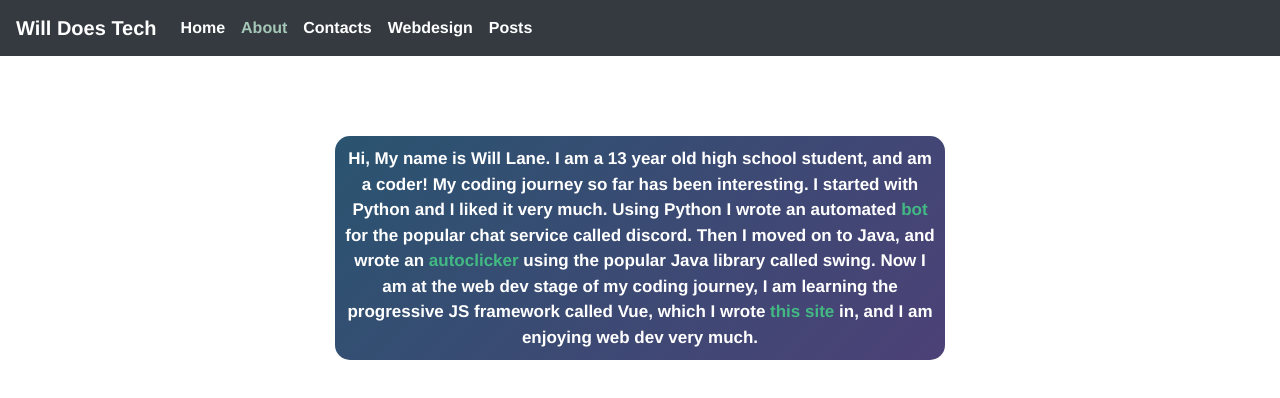
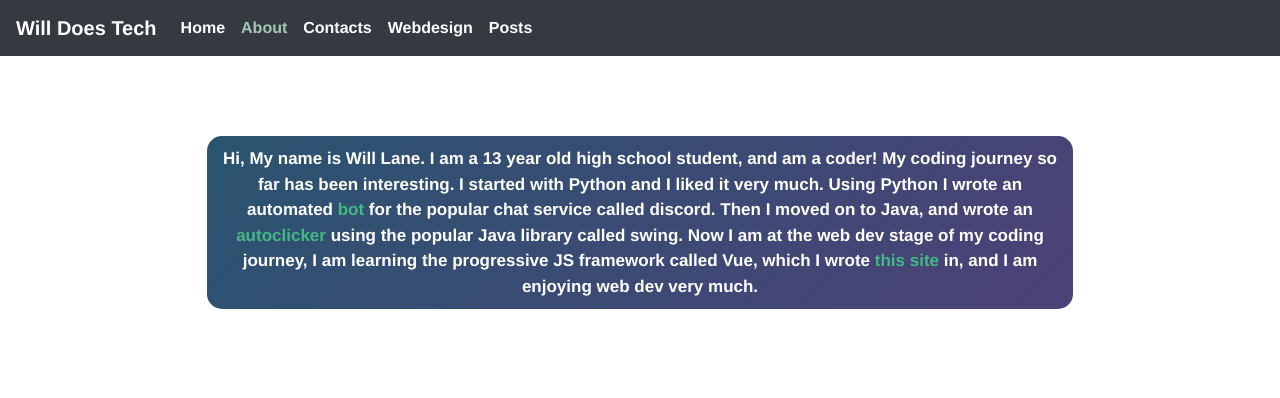
Before and after one commit to willdoescode/revampedportfoliosit, a Vue app: page /about in a window 1280 px wide. Shown: the top 398 px of the page. Built offline with nearby package versions, Linux system fonts and the light colour scheme; what vue-clipboard2 would draw is missing.

Commit message:
changed some vw

```diff
--- a/src/components/Me.vue
+++ b/src/components/Me.vue
@@ -7,7 +7,7 @@
 
 <script>
 export default {
-  name: 'Me'
+  name: "Me"
 }
 </script>
 
@@ -22,12 +22,16 @@ export default {
 .me {
   width: 300px;
   border-radius: 50%;
-  transition: 0.3s;
+  transition: 0.8s;
   padding: 10px;
   background-color: #5d4257;
   background-image: linear-gradient(315deg, #5d4257 0%, #a5c7b7 74%);
   &:hover {
-    border-radius: 15px;
+    transform: rotate(-360deg);
+  }
+}
+@keyframes spin {
+  100% {
   }
 }
 </style>
--- a/src/views/About.vue
+++ b/src/views/About.vue
@@ -32,7 +32,7 @@ export default {
 .container {
   display: block;
   place-items: center;
-  width: 50vw;
+  width: 70vw;
   margin-top: 80px;
   p {
     font-weight: bold;
```
